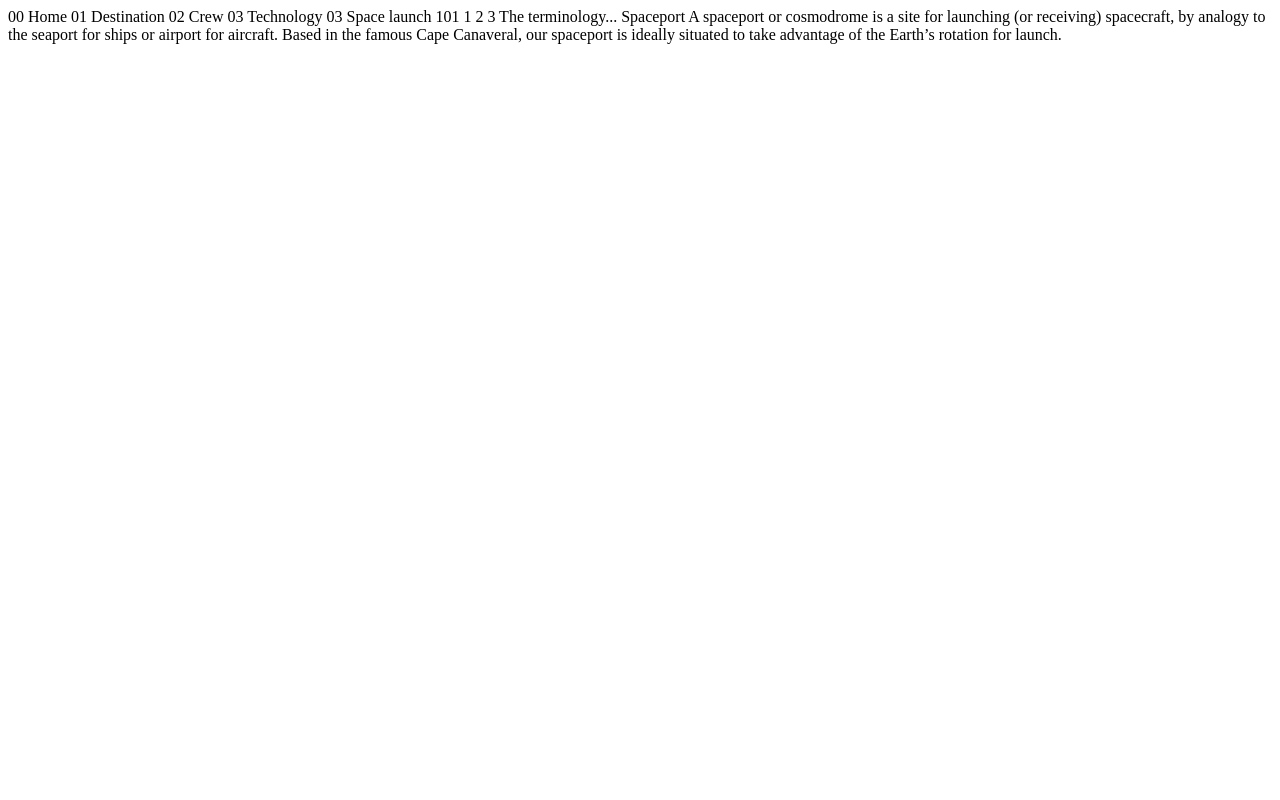
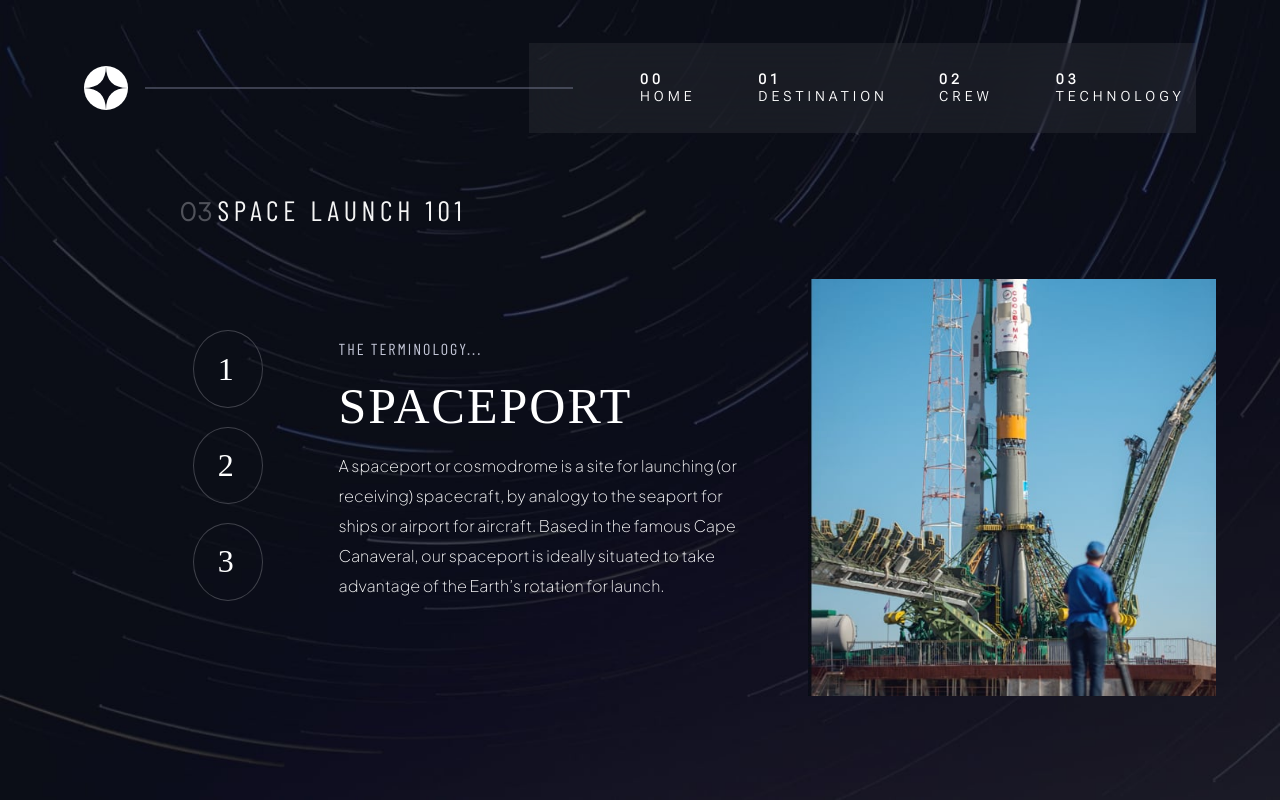
Before and after one commit to Hashal890/Space-tourism-clone, a plain HTML site: page technology-spaceport.html in a window 1280 px wide. Drawn offline with nearby package versions, Linux system fonts and the light colour scheme; a web font is replaced by a local one.

Commit message:
Created technology page.

```diff
--- a/common.css
+++ b/common.css
@@ -1,4 +1,5 @@
 @import url('https://fonts.googleapis.com/css2?family=Barlow+Condensed&family=Bellefair&family=PT+Serif&family=Plus+Jakarta+Sans:wght@200&family=Roboto+Flex:opsz,wght@8..144,300&display=swap');
+
 
 
 /* Nav Bar */
@@ -140,15 +141,18 @@ hr{
 #destPage h5{
     color: #50525a;
     text-transform: uppercase;
-    font-size: 28px;
-    letter-spacing: 4.75px;
-    font-weight: 900;
-    margin-bottom: 20%;
+    font-size: 24px;
+    letter-spacing: 1px;
+    font-weight: bolder;
+    margin-bottom: 5%;
+    font-family: 'Plus Jakarta Sans', sans-serif;
 }
 #destPage span{
+    font-size: 28px;
     color: whitesmoke;
     font-weight: 100;
     font-family: 'Barlow Condensed', sans-serif;
+    letter-spacing: 4.75px;
 }
 #destPage img{
     height: 70%;
@@ -222,7 +226,22 @@ hr{
     background-repeat: no-repeat;
     background-size: cover;
 }
-
+#crew h5{
+    color: #50525a;
+    text-transform: uppercase;
+    font-size: 24px;
+    letter-spacing: 1px;
+    font-weight: bolder;
+    margin-bottom: 5%;
+    font-family: 'Plus Jakarta Sans', sans-serif;
+}
+#crew span{
+    font-size: 28px;
+    color: whitesmoke;
+    font-weight: 100;
+    font-family: 'Barlow Condensed', sans-serif;
+    letter-spacing: 4.75px;
+}
 
 
 /* Technology page */
@@ -234,3 +253,84 @@ hr{
     background-repeat: no-repeat;
     background-size: cover;
 }
+#techPage{
+    width: 90%;
+    margin-left: 10%;
+}
+#techPage h5{
+    color: #50525a;
+    text-transform: uppercase;
+    font-size: 24px;
+    letter-spacing: 1px;
+    font-weight: bolder;
+    margin-bottom: 5%;
+    font-family: 'Plus Jakarta Sans', sans-serif;
+}
+#techPage span{
+    font-size: 28px;
+    color: whitesmoke;
+    font-weight: 100;
+    font-family: 'Barlow Condensed', sans-serif;
+    letter-spacing: 4.75px;
+}
+#mainBody{
+    display: flex;
+    gap: 6%;
+}
+#num{
+    width: 10%;
+    display: flex;
+    flex-direction: column;
+    /* justify-content: center; */
+    align-items: center;
+    gap: 5%;
+    margin-top: 5%;
+}
+#num>a{
+    color: white;
+    border: 1px solid #3f414a;
+    border-radius: 100%;
+    font-size: 32px;
+    width: 30%;
+    padding: 20%;
+    text-align: center;
+    font-family: 'Bellefair', serif;
+    font-weight: 400;
+}
+#num>a:hover{
+    background-color: white;
+    border: 1px solid white;
+    color: black;
+}
+#para{
+    width: 42%;
+    margin-top: 4%;
+}
+#para>p:first-child{
+    color: #c3c6d7;
+    font-size: 16px;
+    line-height: 25px;
+    letter-spacing: 2px;
+    font-family: 'Barlow Condensed', sans-serif;
+    text-transform: uppercase;
+}
+#para>p:nth-child(2){
+    color: white;
+    font-size: 50px;
+    letter-spacing: 2px;
+    font-family: 'Bellefair', serif;
+    text-transform: uppercase;
+    margin: 0%;
+}
+#para>p:last-child{
+    color: white;
+    font-size: 16px;
+    line-height: 30px;
+    font-family: 'Plus Jakarta Sans', sans-serif;
+}
+#mainBody>div:last-child{
+    width: 42%;
+}
+img{
+    width: 100%;
+}
--- a/technology-spaceport.html
+++ b/technology-spaceport.html
@@ -5,28 +5,56 @@
   <meta name="viewport" content="width=device-width, initial-scale=1.0">
 
   <link rel="icon" type="image/png" sizes="32x32" href="./assets/favicon-32x32.png">
+  <link rel="stylesheet" href="common.css">
 
   <title>Frontend Mentor | Space tourism website</title>
 </head>
-<body>
+<body id="tech">
+  <div id="nav">
+    <img src="./assets/shared/logo.svg" alt="Logo">
+    <hr>
+    <div id="anc">
+      <div><a href="./index.html">00 <span>Home</span></a></div>
+      <div><a href="./destination-moon.html">01 <span>Destination</span></a></div>
+      <div><a href="./crew-commander.html">02 <span>Crew</span></a></div>
+      <div><a href="./technology-vehicle.html">03 <span>Technology</span></a></div>
+    </div>
+  </div>
 
-  00 Home
-  01 Destination
-  02 Crew
-  03 Technology
-
-  03 Space launch 101
-
-  1
-  2
-  3
-
-  The terminology...
-  Spaceport
-
-  A spaceport or cosmodrome is a site for launching (or receiving) spacecraft,
-  by analogy to the seaport for ships or airport for aircraft. Based in the
-  famous Cape Canaveral, our spaceport is ideally situated to take advantage
-  of the Earth’s rotation for launch.
+  <div id="techPage">
+    <h5>03 <span>Space launch 101</span></h5>
+    <div id="mainBody">
+      <div id="num">
+        <a href="./technology-vehicle.html">1</a>
+        <a href="./technology-spaceport.html">2</a>
+        <a href="./technology-capsule.html">3</a>
+      </div>
+      <div id="para">
+        <p>the terminology...</p>
+        <p>Spaceport</p>
+        <p>A spaceport or cosmodrome is a site for launching (or receiving) spacecraft, by analogy to the seaport for ships or airport for aircraft. Based in the famous Cape Canaveral, our spaceport is ideally situated to take advantage of the Earth’s rotation for launch.</p>
+      </div>
+      <div><img src="./assets/technology/image-spaceport-portrait.jpg" alt="launch"></div>
+    </div>
+  </div>
 </body>
 </html>
+
+<script>
+  let div1 = document.querySelector("#anc>div:nth-child(1)");
+  div1.addEventListener("click",function(){
+    div1.style.borderBottom = "3px solid white";
+  });
+  let div2 = document.querySelector("#anc>div:nth-child(2)");
+  div2.addEventListener("click",function(){
+    div2.style.borderBottom = "3px solid white";
+  });
+  let div3 = document.querySelector("#anc>div:nth-child(3)");
+  div3.addEventListener("click",function(){
+    div3.style.borderBottom = "3px solid white";
+  });
+  let div4 = document.querySelector("#anc>div:nth-child(4)");
+  div4.addEventListener("click",function(){
+    div4.style.borderBottom = "3px solid white";
+  });
+</script>
```
Also changed, not shown: technology-capsule.html (+47 -19 lines), technology-vehicle.html (+10 -16 lines).
